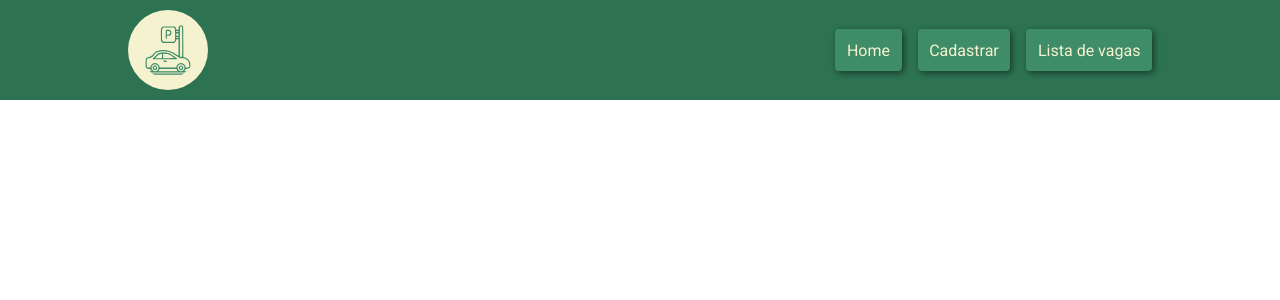
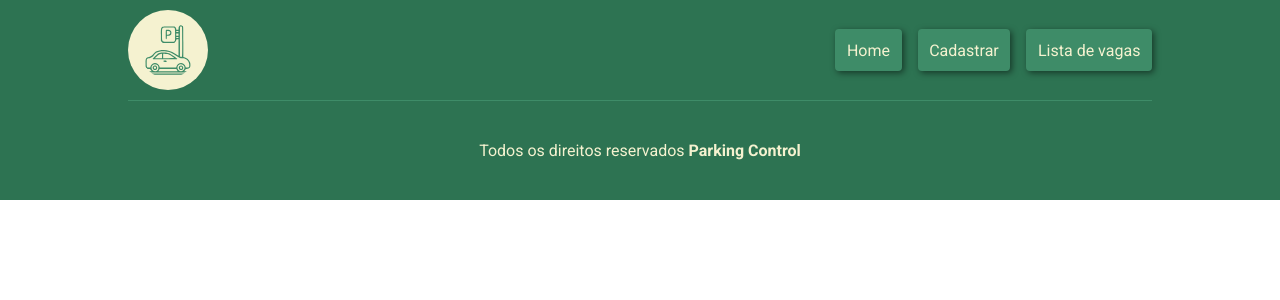
Before and after one commit to SidneyESSJr/parking-control, a React (Vite) app: page / in a window 1280 px wide. Shown: the top 300 px of the page. Built offline with nearby package versions, Linux system fonts and the light colour scheme.

Commit message:
feat: adiciona o componente Footer a aplicação

```diff
--- /dev/null
+++ b/src/components/footer/Footer.tsx
@@ -0,0 +1,11 @@
+import styles from "./footer.module.css";
+
+export default function Footer() {
+  return (
+    <footer className={styles.footer}>
+      <div className={styles.container}>
+        <p>Todos os direitos reservados</p>
+      </div>
+    </footer>
+  );
+}
--- /dev/null
+++ b/src/components/footer/footer.module.css
@@ -0,0 +1,24 @@
+.footer {
+  width: 100%;
+  background-color: var(--primary-color);
+}
+
+.container {
+  height: 100px;
+  width: var(--container-width);
+  margin: auto;
+  display: flex;
+  flex: 1;
+  align-items: center;
+  justify-content: center;
+  border-top: 1px solid var(--secondary-color);
+}
+
+.container p {
+  color: var(--text-color);
+}
+
+.container p:after {
+  content: " Parking Control";
+  font-weight: 700;
+}
--- a/src/components/header/Header.tsx
+++ b/src/components/header/Header.tsx
@@ -11,10 +11,10 @@ export default function Header() {
           <Link className="button" to="/">
             Home
           </Link>
-          <Link className="button" to="/">
+          <Link className="button" to="cadastro">
             Cadastrar
           </Link>
-          <Link className="button" to="/">
+          <Link className="button" to="lista-de-vagas">
             Lista de vagas
           </Link>
         </nav>
--- a/src/pages/layout/RootLayout.tsx
+++ b/src/pages/layout/RootLayout.tsx
@@ -1,11 +1,13 @@
 import { Outlet } from "react-router-dom";
 import Header from "../../components/header/Header";
+import Footer from "../../components/footer/Footer";
 
 export default function RootLayout() {
   return (
     <main>
       <Header />
       <Outlet />
+      <Footer/>
     </main>
   );
 }
```
Also changed, not shown: src/components/header/header.module.css (indentation only).
